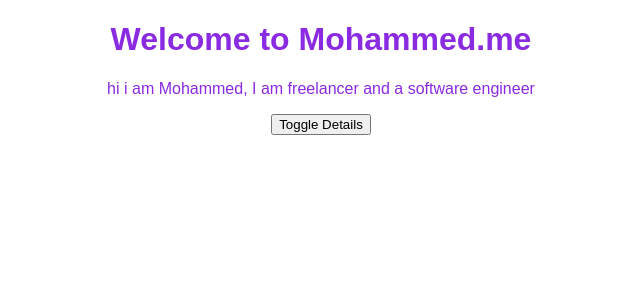
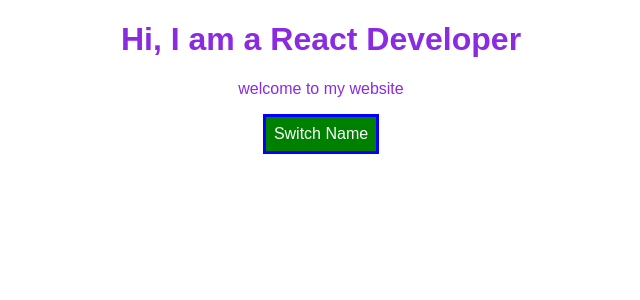
Before and after one commit to aarivz09/react-basics, a React app: page / in a window 1280 px wide. Shown: the top 300 px of the page, without its empty margins (319-959 px from the left). Built offline with nearby package versions, Linux system fonts and the light colour scheme.

Commit message:
split components

```diff
--- a/src/App.css
+++ /dev/null
@@ -1,28 +0,0 @@
-.App {
-  text-align: center;
-  color: blueviolet;
-}
-
-.Button:hover {
-  background-color: yellow;
-}
-
-.Button.Red {
-  background-color: red;
-}
-
-.Button.Red:hover {
-  background-color: saddlebrown;
-}
-
-/* .red {
-  color: red;
-}
-
-.bold {
-  font-weight: bold;
-}
-
-.green {
-  color: green;
-} */
--- /dev/null
+++ b/src/components/Cockpit/Cockpit.css
@@ -0,0 +1,28 @@
+.red {
+    color: red;
+}
+
+.bold {
+    font-weight: bold;
+}
+
+.Cockpit button {
+    background-color: green;
+    color: white;
+    font: inherit;
+    border: 3px solid blue;
+    padding: 8px;
+    cursor: pointer;
+}
+
+.Cockpit button:hover {
+    background-color: lightgreen;
+}
+
+.Cockpit button.Red {
+    background-color: red;
+}
+
+.Cockpit button.Red:hover {
+    background-color: salmon;
+}
--- /dev/null
+++ b/src/components/Cockpit/Cockpit.js
@@ -0,0 +1,32 @@
+import React from 'react';
+
+import classes from './Cockpit.css';
+
+const cockpit = (props) => {
+
+    let assignedclasses = [];
+    let btnClass = '';
+    if (props.showPersons) {
+        btnClass = classes.Red;
+
+    }
+    if (props.people.length <= 2) {
+        assignedclasses.push(classes.red);
+    }
+    if (props.people.length <= 1) {
+        assignedclasses.push(classes.bold); //classes = ['red','bold']
+    }
+
+    return (
+        <div className={classes.Cockpit}>
+            <h1>Hi, I am a React Developer</h1>
+            <p className={assignedclasses.join(' ')}>welcome to my website</p>
+            {/* <button onClick={this.switchNameHandler.bind(this, 'Aariv')}>Switch Name</button> */}
+            <button className={btnClass}
+                onClick={props.clicked}>Switch Name</button>
+        </div>
+    );
+
+};
+
+export default cockpit;
--- /dev/null
+++ b/src/components/Persons/Persons.js
@@ -0,0 +1,20 @@
+
+import React from 'react';
+import Person from './Person/Person'
+
+const persons = (props) => props.persons.map((person, index) => {
+    return <Person
+        name={person.name}
+        delete={() => props.clicked(index)}
+        changeName={(event) => props.changed(event, person.id)}
+        age={person.age}
+        key={person.id}
+
+
+    />
+
+
+});
+
+
+export default persons;
--- /dev/null
+++ b/src/containers/App.css
@@ -0,0 +1,16 @@
+.App {
+  text-align: center;
+  color: blueviolet;
+}
+
+/* .red {
+  color: red;
+}
+
+.bold {
+  font-weight: bold;
+}
+
+.green {
+  color: green;
+} */
--- a/src/App.js
+++ b/src/containers/App.js
@@ -1,7 +1,7 @@
 import React, { Component } from 'react';
-import logo from './logo.svg';
 import classes from './App.css';
-import Person from './Person/Person';
+import Persons from '../components/Persons/Persons'
+import Cockpit from '../components/Cockpit/Cockpit'
 // import Radium, { StyleRoot } from 'radium';
 // import styled from 'styled-components';
 
@@ -95,72 +95,24 @@
 
   render() {
 
-    let btnClass = [classes.Button]
-    console.log(btnClass);
 
 
 
     let persons = null;
     if (this.state.showPeople) {
-      persons = (
-        <div>
-
-          {this.state.people.map((person, index) => {
-            return <Person
-              name={person.name}
-              delete={() => this.deletePersonHandler(index)}
-              changeName={(event) => this.nameChangeHandler(event, person.id)}
-              age={person.age}
-              key={person.id}
+      persons =
+        <Persons
+          persons={this.state.people}
+          clicked={this.deletePersonHandler}
+          changed={this.nameChangeHandler}
 
 
-            />
-          })}
-          {/* <Person
-            click={() => this.clickHandler('Jack Dorsey')}
-            name={this.state.people[0].name}
-            age={this.state.people[0].age}
-          >Hobbies: Programming, Learn New things</Person>
-          <Person
-            name={this.state.people[1].name}
-            age={this.state.people[1].age}
-            changeName={this.nameChangeHandler}
-          ></Person>
-          <Person
-            name={this.state.people[2].name}
-            age={this.state.people[2].age}
-
-          ></Person> */}
-        </div>
-      );
-
-      btnClass.push(classes.Red);
-      console.log(btnClass);
-
-    }
+        />
 
 
-    // const a = {
-    //   name: 'aariv',
-    // }
-    // console.log('a object is ', a);
 
-    // const b = [...a];
-    // b.name = 'manish';
 
-    // console.log('b object is ', b);
-    // console.log('a object is ', a);
 
-    // let assignedclasses = ['red', 'bold', 'body'].join(' '); // red bold body
-    let assignedclasses = [];
-    console.log(assignedclasses);
-
-    if (this.state.people.length <= 2) {
-      assignedclasses.push('bold');
-    }
-
-    if (this.state.people.length <= 1) {
-      assignedclasses.push('red');
     }
 
 
@@ -171,25 +123,12 @@
 
 
       <div className={classes.App}>
-        <header className="App-header">
-          <h1>Welcome to Mohammed.me</h1>
-        </header>
-        <p className={assignedclasses.join(' ')}>
-          hi i am Mohammed, I am freelancer and a software engineer
-        </p>
+        <Cockpit showPersons={this.state.showPeople}
+          people={this.state.people}
+          clicked={this.togglePersonHandler}
+        />
 
 
-
-        {/* here name and age are properties or attributes */}
-        {/* <Person name='SteveJobs' age='30'>Hobbies: Programming</Person>
-        <Person name='Turing' age='28'></Person>
-        <Person name='Jack' age='25'>Hobbies: Music</Person>
-        <Person name='Dorsey' age='35'></Person> */}
-
-        {/* <button onClick={this.clickHandler.bind(this, 'Jack Dorsey')}>Change Details</button> */}
-        {/* <button style={mystyle} onClick={() => this.clickHandler('Steve Jobs')}>Toggle Details</button> */}
-
-        <button className={btnClass.join(' ')} onClick={this.togglePersonHandler}>Toggle Details</button>
 
         {persons}
 
@@ -207,9 +146,6 @@
   // return React.createElement('div', null, React.createElement('h1', null, 'I am Manish'));
   // return React.createElement('div', { className: 'App' }, React.createElement('h1', null, 'I am Manish'));
   // null is simply an object or data
-
-
-
 }
 
 export default App;
--- a/src/index.js
+++ b/src/index.js
@@ -1,7 +1,7 @@
 import React from 'react';
 import ReactDOM from 'react-dom';
 import './index.css';
-import App from './App';
+import App from './containers/App';
 import registerServiceWorker from './registerServiceWorker';
 
 ReactDOM.render(<App />, document.getElementById('root'));
```
Also changed, not shown: src/components/Persons/Person/Person.css (renamed from src/Person/Person.css), src/components/Persons/Person/Person.js (renamed from src/Person/Person.js), 2 other files (tests, documents, lock files or other folders).
